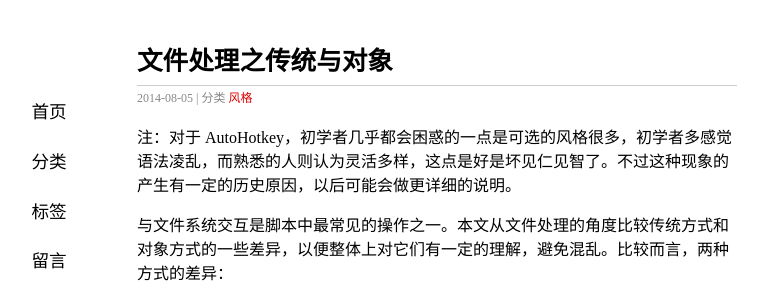
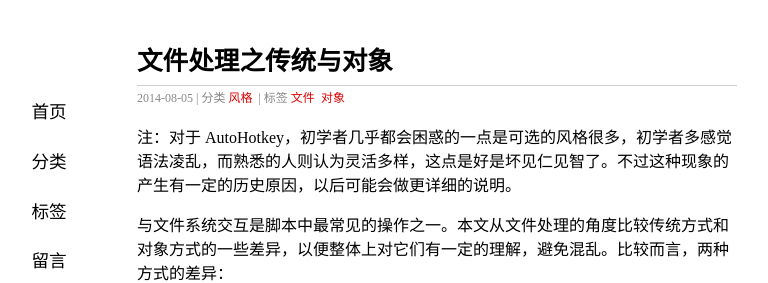
Before and after one commit to amnesiac10/amnesiac10.github.io, a Jekyll site: the page built from _posts/2014-08-06-work-with-file.md, in a window 1280 px wide and 900 px high. Shown: the top 283 px of the window, without its empty margins (203-971 px from the left). Built offline with Jekyll 4.4.1, drawn with Linux system fonts in a browser that asks for light colours; Markdown is read by kramdown in place of the engine named in the settings; comment, search, counter and statistics services are not loaded.

Commit message:
Updated the post for 2014-08-06.

```diff
--- a/_posts/2014-08-06-work-with-file.md
+++ b/_posts/2014-08-06-work-with-file.md
@@ -4,7 +4,7 @@ layout: post
 title: 文件处理之传统与对象
 thread: 20
 categories: 风格
-tags:
+tags: 文件 对象
 ---
 注：对于 AutoHotkey，初学者几乎都会困惑的一点是可选的风格很多，初学者多感觉语法凌乱，而熟悉的人则认为灵活多样，这点是好是坏见仁见智了。不过这种现象的产生有一定的历史原因，以后可能会做更详细的说明。
 
```
